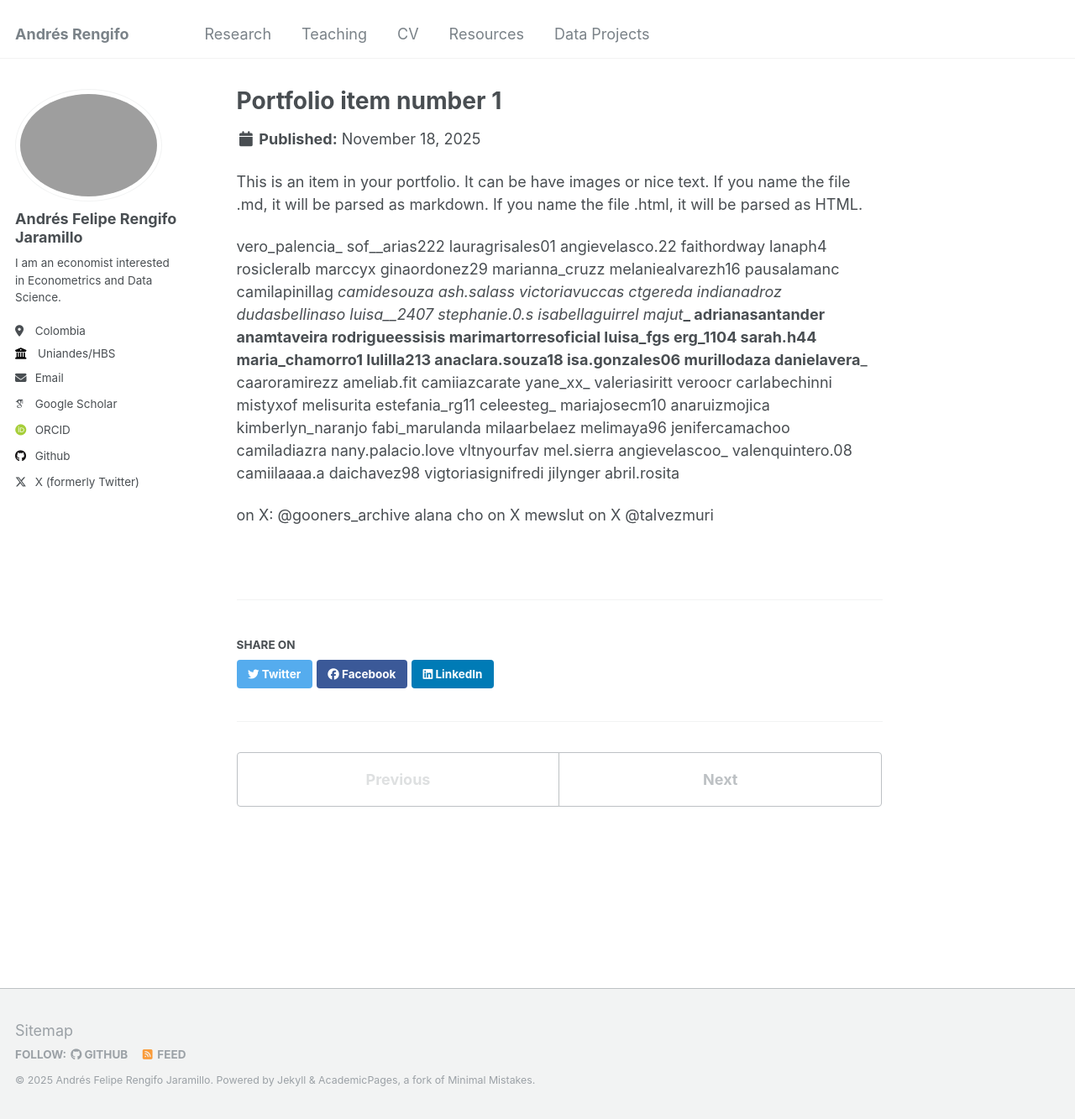
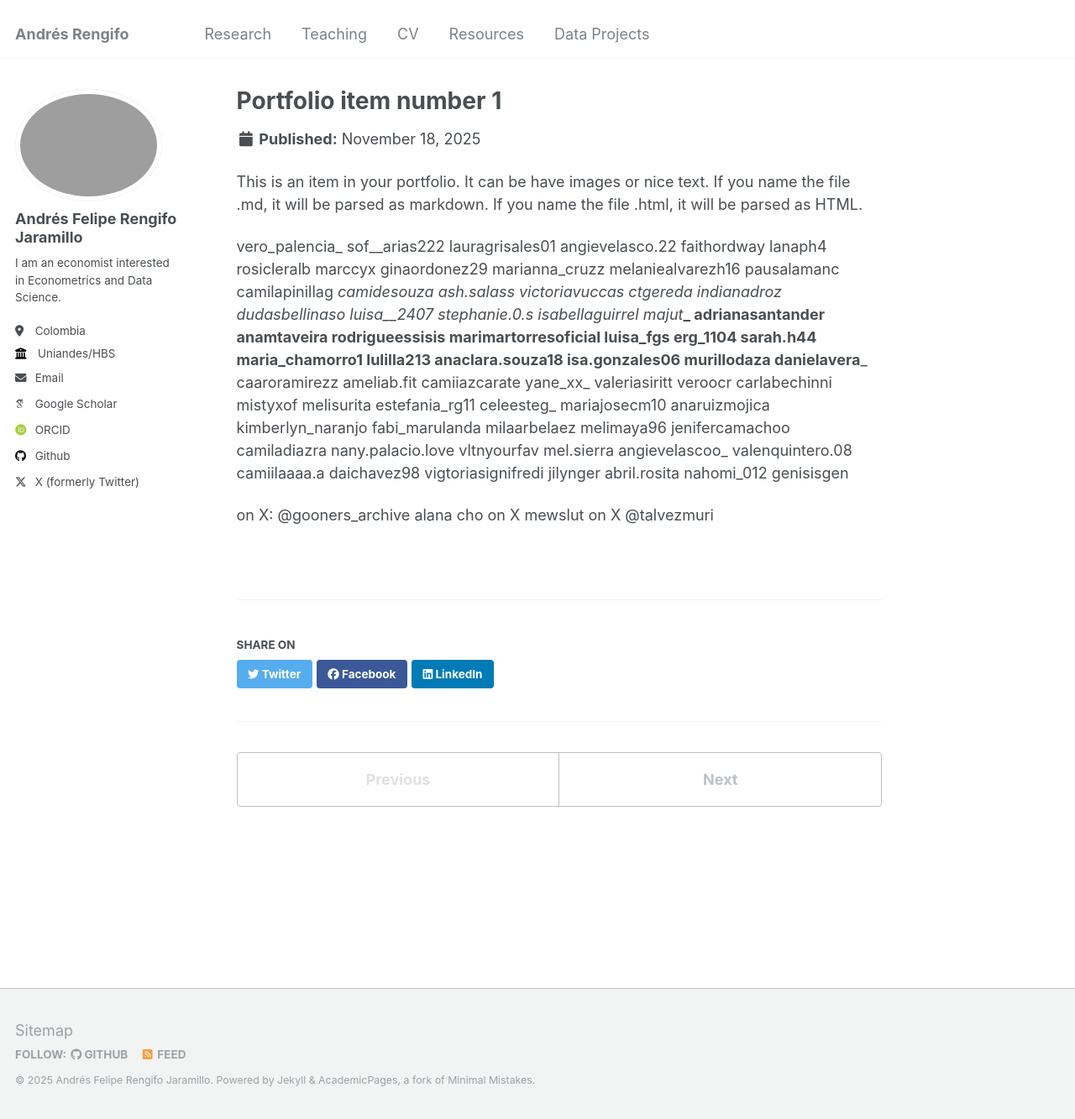
Before and after one commit to RengifoAndres/RengifoAndres.github.io, a Jekyll site: the page built from _portfolio/portfolio-1.md, in a window 1280 px wide and 1333 px high. Shown: the whole window at 84% size. Built offline with Jekyll 4.4.1, drawn with Linux system fonts in a browser that asks for light colours; some web fonts are replaced.

Commit message:
portfolio-1.md

```diff
--- a/_portfolio/portfolio-1.md
+++ b/_portfolio/portfolio-1.md
@@ -71,6 +71,8 @@ daichavez98
 vigtoriasignifredi
 jilynger
 abril.rosita
+nahomi_012
+genisisgen
 
 
 on X:
```
